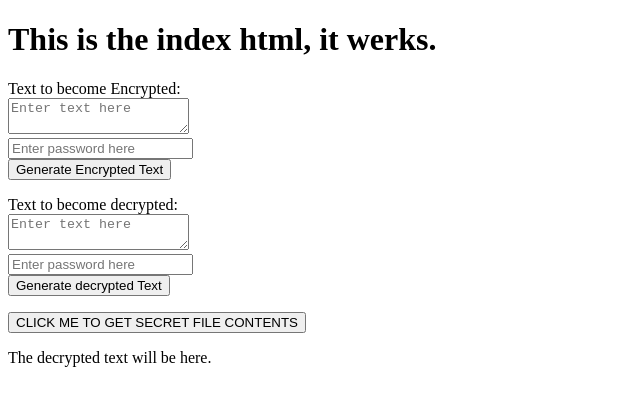
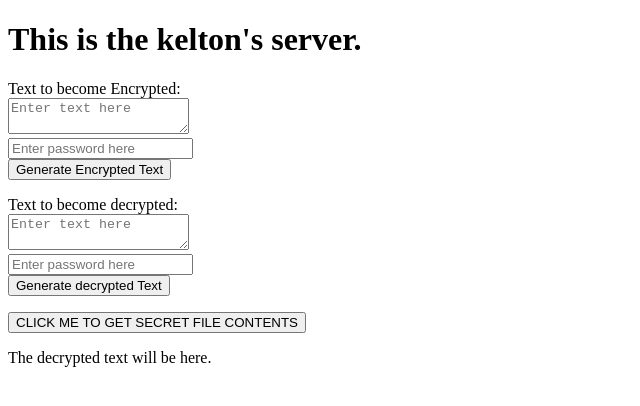
Before and after one commit to KeltonB/server, a website: page public/index.html in a window 1280 px wide. Shown: the whole page, without its empty margins (0-640 px from the left). Drawn offline with Linux system fonts and the light colour scheme.

Commit message:
Something new

```diff
--- a/public/index.html
+++ b/public/index.html
@@ -1,7 +1,7 @@
 <!DOCTYPE html>
 <html>
 <body>
-<h1> This is the index html, it werks.</h1>
+<h1> This is the kelton's server.</h1>
 
 <label for="t">Text to become Encrypted:</label>
 <br>
```
